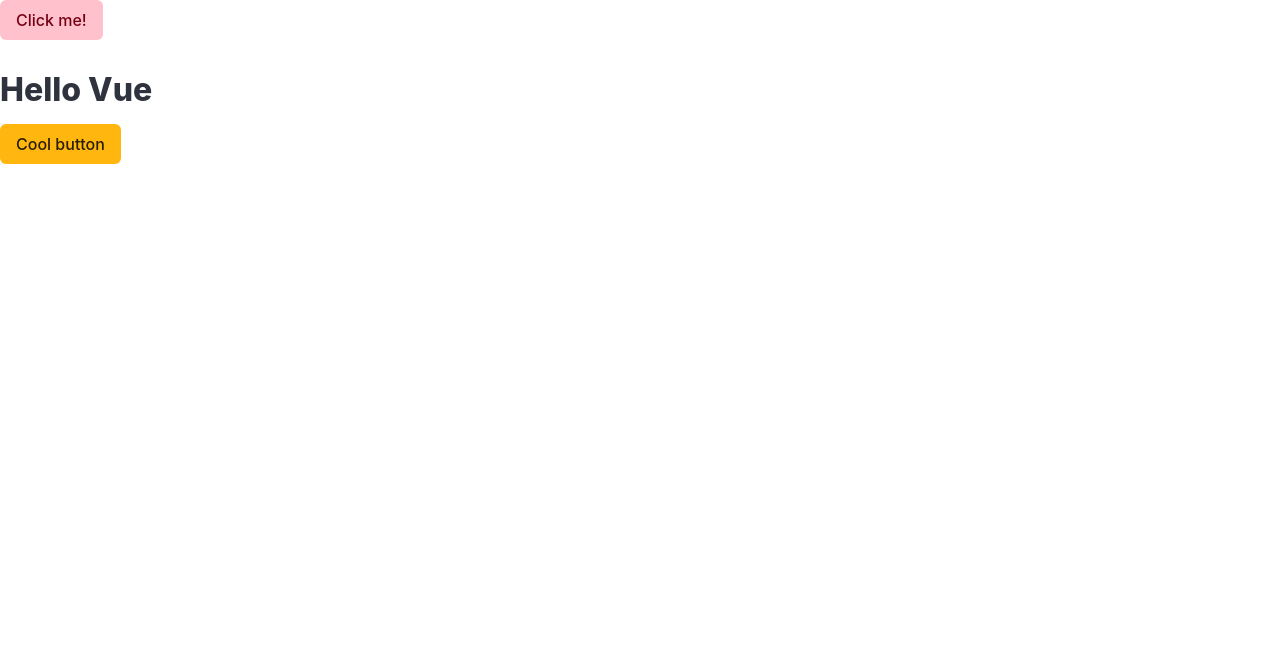
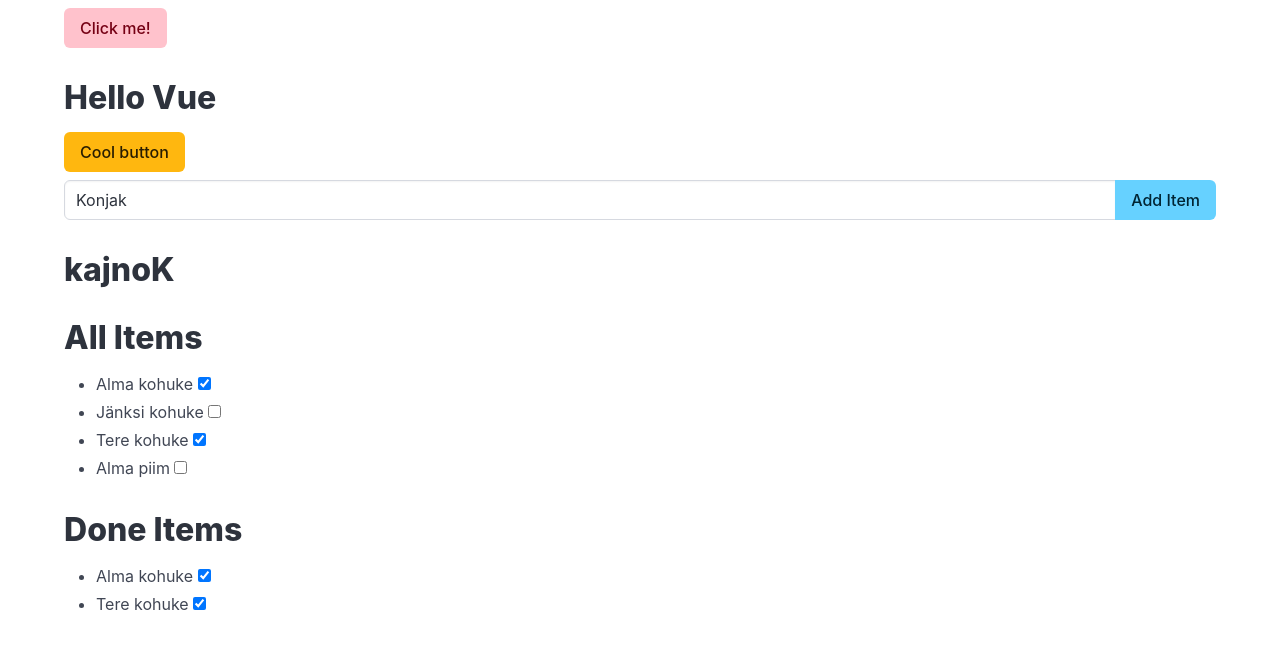
Before and after one commit to helen941/vm24learnjs, a Vue app: page / in a window 1280 px wide. Shown: the top 648 px of the page. Built offline with nearby package versions, Linux system fonts and the light colour scheme.

Commit message:
Add todo list

```diff
--- a/src/App.vue
+++ b/src/App.vue
@@ -1,14 +1,65 @@
 <script setup>
-import { ref } from 'vue';
+import { computed, ref } from 'vue';
 
 let message = ref('Hello Vue');
 let isDanger = ref(false)
+let newItem = ref('Konjak');
+let i = 0;
+let items = ref([
+  {id: i++, name:'Alma kohuke', isDone: true},
+  {id: i++, name:'Jänksi kohuke', isDone: false},
+  {id: i++, name:'Tere kohuke', isDone: true},
+  {id: i++, name:'Alma piim', isDone: false},
+    ]);
+
+function add(){
+  if(newItem.value.trim() !== ''){
+  items.value.push({id: i++, name: newItem.value, isDone: false});
+  }
+  newItem.value = '';
+}
+
+let doneItems = computed(() => items.value.filter(item => item.isDone));
+
 </script>
 
 <template>
+    <div class="container mt-2">
         <div class="content">
             <button class="button is-primary" @click="message = 'Hello VM24'">Click me!</button>
             <h1>{{ message }}</h1>
-         <button class="button" :class="{'is-danger': isDanger, 'is-warning': !isDanger}" @click="isDanger = !isDanger">Cool button</button>
+            <button class="button" :class="{ 'is-danger': isDanger, 'is-warning': !isDanger }"
+                @click="isDanger = !isDanger">Cool button</button>
+
+            <div class="field has-addons mt-2">
+                <div class="control is-expanded">
+                    <input v-model="newItem" @keydown.enter="add"class="input" type="text" placeholder="Add item">
+                </div>
+                <div class="control">
+                    <button class="button is-info" @click="add">
+                        Add Item
+                    </button>
+                </div>
+            </div>
+            <h1>{{ newItem.split('').reverse().join('') }}</h1>
+
+            <h1>All Items</h1>
+            <ul>
+              <li v-for="item in items">
+                {{ item.name }}
+                <input type = "checkbox" v-model="item.isDone">
+              </li>
+            </ul>
+
+             <h1>Done Items</h1>
+            <ul>
+              <li v-for="item in doneItems">
+                {{ item.name }}
+                <input type = "checkbox" v-model="item.isDone">
+              </li>
+            </ul>
+
+
+        </div>
     </div>
 </template>
```
Lines whose indentation alone changed are shown as unchanged.
